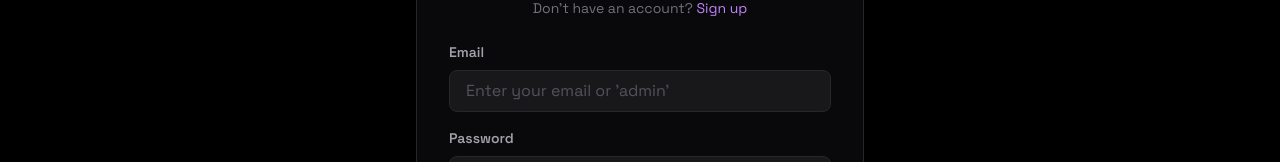
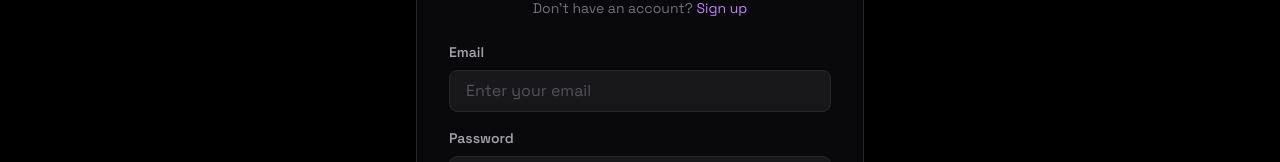
Before and after one commit to nikadmin112/ankweb-ecommerce, a Next.js app: page /auth/login in a window 1280 px wide. Shown: the part 364-526 px from the top of the page. Built offline with nearby package versions, Linux system fonts and the light colour scheme.

Commit message:
Remove admin hint from login email

```diff
--- a/src/app/auth/login/page.tsx
+++ b/src/app/auth/login/page.tsx
@@ -55,7 +55,7 @@ export default function LoginPage() {
               value={email}
               onChange={(e) => setEmail(e.target.value)}
               required
-              placeholder="Enter your email or 'admin'"
+              placeholder="Enter your email"
               className="mt-2 w-full rounded-lg border border-zinc-800 bg-zinc-900 px-4 py-2 text-white placeholder-zinc-600 focus:border-purple-500 focus:outline-none focus:ring-1 focus:ring-purple-500/50"
             />
           </div>
```
